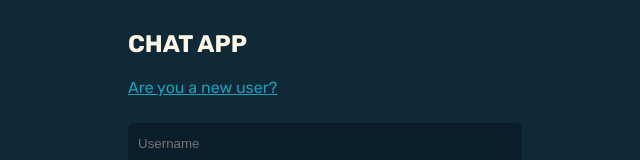
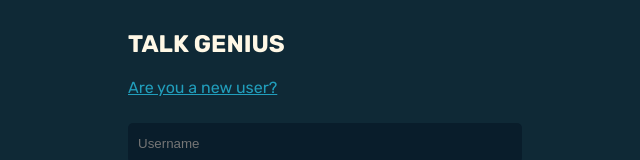
Before and after one commit to ASCII-768977/Chat-App, a React (Vite) app in the folder client/: page / in a window 1280 px wide. Shown: the top 160 px of the page, without its empty margins (315-955 px from the left). Built offline with nearby package versions, Linux system fonts and the light colour scheme; no server answers.

Commit message:
update web name

```diff
--- a/client/index.html
+++ b/client/index.html
@@ -4,7 +4,7 @@
     <meta charset="UTF-8" />
     <link rel="icon" type="image/svg+xml" href="/logo.jpg" />
     <meta name="viewport" content="width=device-width, initial-scale=1.0" />
-    <title>Chat App</title>
+    <title>Talk Genius</title>
   </head>
   <body>
     <div id="root"></div>
--- a/client/src/components/Login.jsx
+++ b/client/src/components/Login.jsx
@@ -49,7 +49,7 @@ const Login = ({ setUser, setSecret }) => {
   return (
     <div className="login-page">
       <div className="login-container">
-        <h2 className="title">CHAT APP</h2>
+        <h2 className="title">TALK GENIUS</h2>
         <p
           className="register-change"
           onClick={() => setIsRegister(!isRegister)}
```
Also changed, not shown: 1 other file (tests, documents, lock files or other folders).
